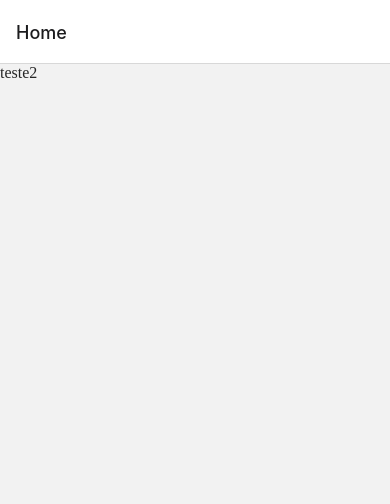
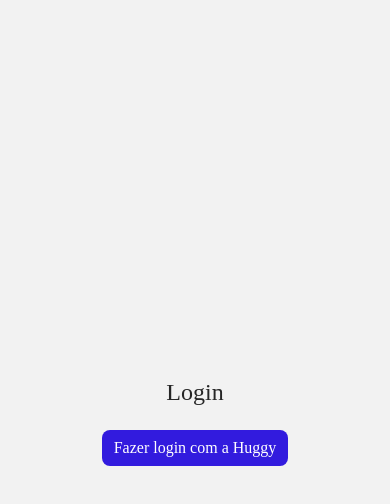
Before and after one commit to BugVogel/huggycontacts, a React Native app: screen /Home in a window 390 px wide. Shown: the top 504 px of the page. Built offline with nearby package versions, Linux system fonts and the light colour scheme.

Commit message:
Build login screen

```diff
--- /dev/null
+++ b/src/components/logincontent/LoginContent.js
@@ -0,0 +1,19 @@
+import React from 'react';
+import {View, Text} from 'react-native';
+
+import {LoginContentContainer, TitleView} from './styles';
+import {BaseText, BaseButton} from '../../styles/baseUI';
+
+const LoginContent = props => {
+  return (
+    <LoginContentContainer>
+      <TitleView>
+        <BaseText fontSize={24}>Login</BaseText>
+      </TitleView>
+      <BaseButton>
+        <BaseText color={'#FFF'}>Fazer login com a Huggy</BaseText>
+      </BaseButton>
+    </LoginContentContainer>
+  );
+};
+export default LoginContent;
--- /dev/null
+++ b/src/components/logincontent/styles.js
@@ -0,0 +1,11 @@
+import styled from 'styled-components/native';
+
+export const LoginContentContainer = styled.SafeAreaView`
+  justify-content: center;
+  align-items: center;
+  flex: 1;
+`;
+
+export const TitleView = styled.View`
+  margin-bottom: 24px;
+`;
--- a/src/routes/StackNavigator.js
+++ b/src/routes/StackNavigator.js
@@ -6,7 +6,11 @@ const Stack = createStackNavigator();
 const StackNavigator = () => {
   return (
     <Stack.Navigator>
-      <Stack.Screen name="Home" component={Login} />
+      <Stack.Screen
+        name="Home"
+        component={Login}
+        options={{headerShown: false}}
+      />
     </Stack.Navigator>
   );
 };
--- a/src/screens/Login.js
+++ b/src/screens/Login.js
@@ -2,12 +2,9 @@ import React from 'react';
 import {SafeAreaView} from 'react-native';
 
 import {BaseText} from '../styles/baseUI';
+import LoginContent from '../components/logincontent/LoginContent';
 
 const Login = props => {
-  return (
-    <SafeAreaView>
-      <BaseText>teste2</BaseText>
-    </SafeAreaView>
-  );
+  return <LoginContent />;
 };
 export default Login;
--- a/src/styles/baseUI.js
+++ b/src/styles/baseUI.js
@@ -2,9 +2,16 @@ import styled from 'styled-components/native';
 import {withTheme} from 'styled-components';
 
 export const BaseButton = withTheme(styled.TouchableOpacity`
-  background-color: ${props => props.theme.colors.primary}
+  background-color: ${props =>
+    props?.color
+      ? props.theme.colors[props.color]
+        ? props.theme.colors[props.color]
+        : props.color
+      : props.theme.colors.primary};
   border-radius: 8px;
-  flex: 1;
+  padding: 9px;
+  padding-right: 12px;
+  padding-left: 12px;
 `);
 
 export const BaseText = withTheme(styled.Text`
--- a/src/styles/themes/light.js
+++ b/src/styles/themes/light.js
@@ -1,6 +1,6 @@
 export default {
   colors: {
-    primary: '#262626',
+    primary: '#321BDE',
   },
   font: {
     family: 'iconmoon',
```
